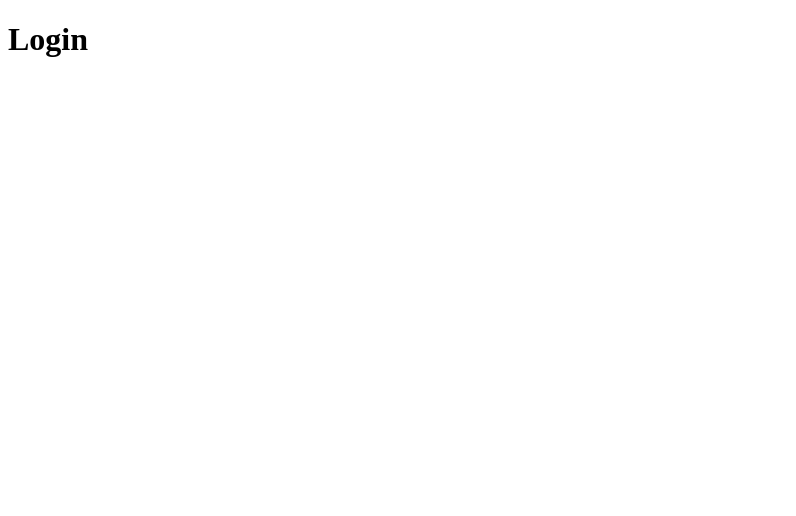
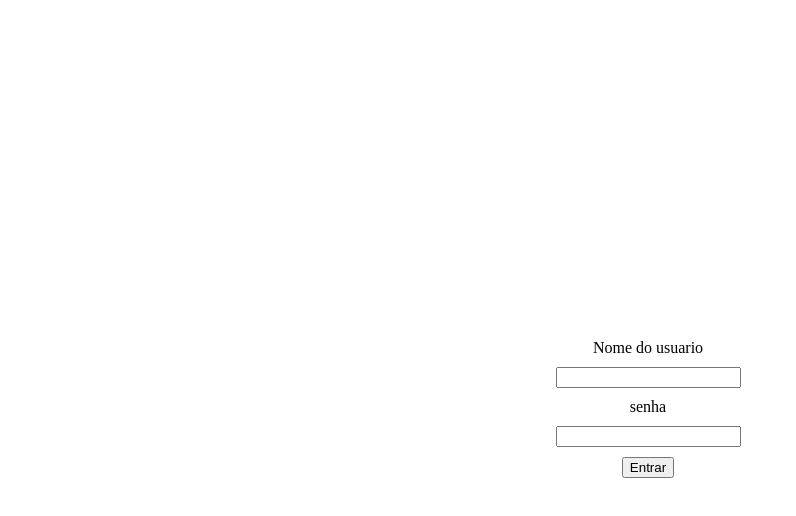
Before and after one commit to claudioNinja10/login, a plain HTML site: page index.html in a window 1280 px wide. Shown: the whole page, without its empty margins (0-796 px from the left). Drawn offline with Linux system fonts and the light colour scheme.

Commit message:
tela de login

```diff
--- a/index.html
+++ b/index.html
@@ -3,10 +3,19 @@
 <head>
     <meta charset="UTF-8">
     <meta name="viewport" content="width=device-width, initial-scale=1.0">
+    <link rel="stylesheet" href="style.css">
     <title>Faça o seu login</title>
 </head>
 <body>
-    <h1>Login</h1>
+
+    <div id="container">
+    <label for="usuario"> Nome do usuario</label>
+    <input id= "usuario" "text">
+    <label for="senha"> senha</label>
+    <input id= "senha" "text">
+    <button>Entrar</button>
+
+</div>
 
 </body>
 </html>
--- /dev/null
+++ b/style.css
@@ -0,0 +1,11 @@
+#container{
+height: 100vh;
+width: 100vw;
+ display: flex;
+flex-direction: column;
+justify-content: center;
+align-items: center;
+gap: 10px;
+
+
+}
```
